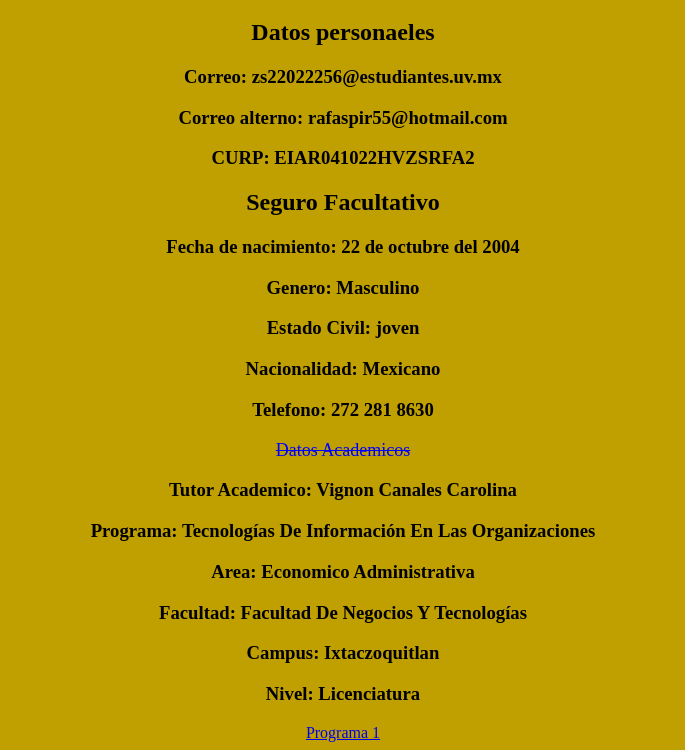
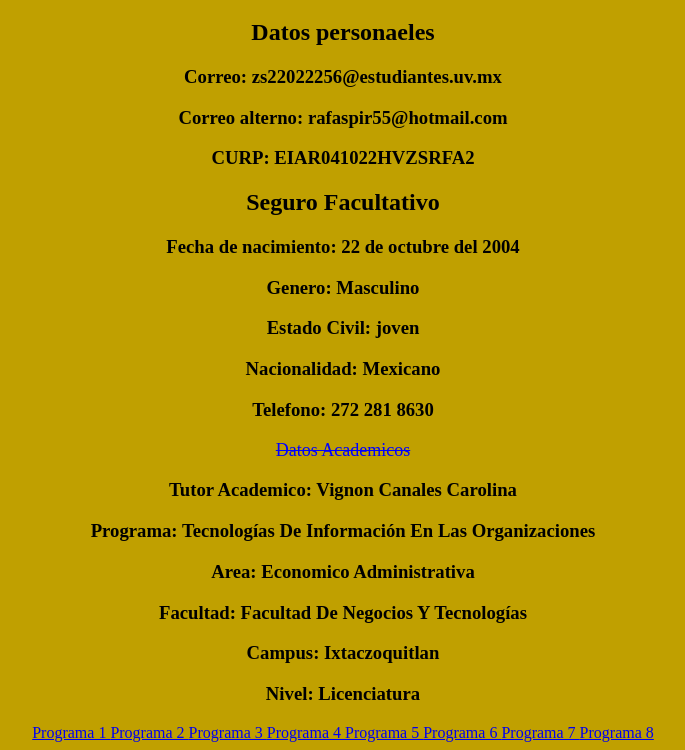
Before and after one commit to EspirituRA/EspirituRA.github.io, a plain HTML site: page index.html in a window 1280 px wide. Shown: the part 187-937 px from the top of the page, without its empty margins (297-982 px from the left). Drawn offline with Linux system fonts and the light colour scheme.

Commit message:
Update index.html

```diff
--- a/index.html
+++ b/index.html
@@ -31,7 +31,15 @@ Datos Academicos
 <h3>Facultad: Facultad De Negocios Y Tecnologías</h3>
 <h3>Campus: Ixtaczoquitlan</h3>
 <h3>Nivel: Licenciatura</h3>
+
 <a href="https://user-images.githubusercontent.com/112709321/191175782-cda5a6d3-3d17-4d20-95d2-c48e7492e6db.png"> Programa 1 </a>
+<a href="https://user-images.githubusercontent.com/112709321/191175784-7c021579-2087-4015-a954-179ce6da28a0.png ">Programa 2 </a>
+<a href="https://user-images.githubusercontent.com/112709321/191175785-c77ff93d-c793-4c07-ad95-f2f03082389a.png ">Programa 3 </a>
+<a href="https://user-images.githubusercontent.com/112709321/191175786-1d7800db-2215-452f-a344-8ea27ca94c75.png">Programa 4 </a>
+<a href="https://user-images.githubusercontent.com/112709321/191175788-e05ec582-39ea-4f7d-bdc6-f659b80ad70a.png">Programa 5 </a>
+<a href="https://user-images.githubusercontent.com/112709321/191175790-fc90a404-8900-484c-a95c-ef42cbcac200.png">Programa 6 </a>
+<a href="https://user-images.githubusercontent.com/112709321/191175791-eb8f9504-da49-4992-87f0-59e10704241e.png">Programa 7 </a>
+<a href="https://user-images.githubusercontent.com/112709321/191175792-a646c74f-562b-4780-86e4-c6031e4a9d24.png">Programa 8 </a>
 </center>
 </body>
 </html>
```
